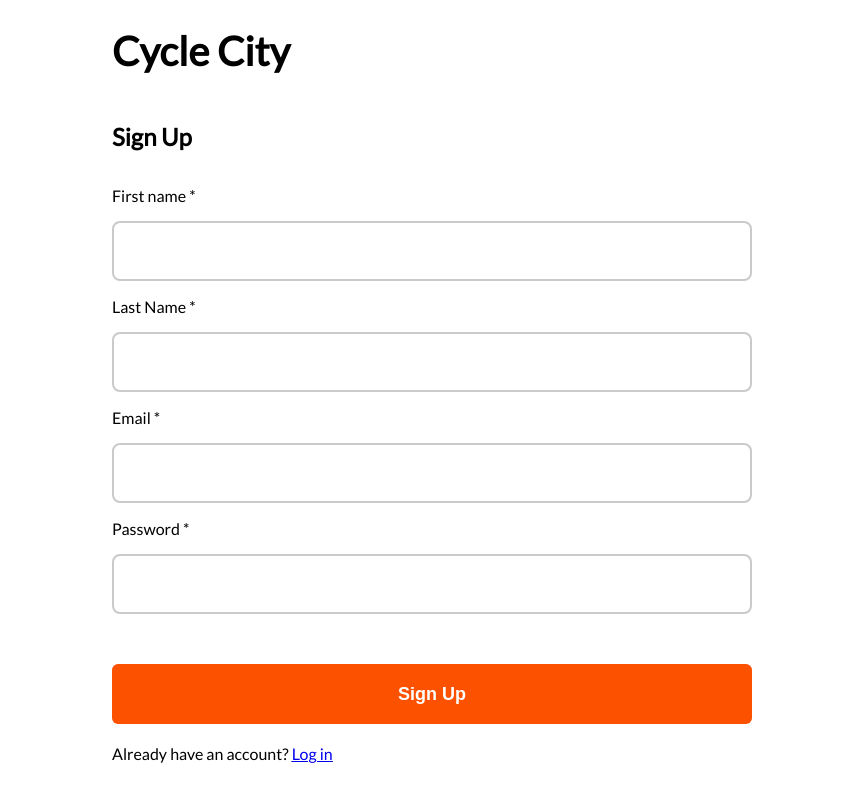
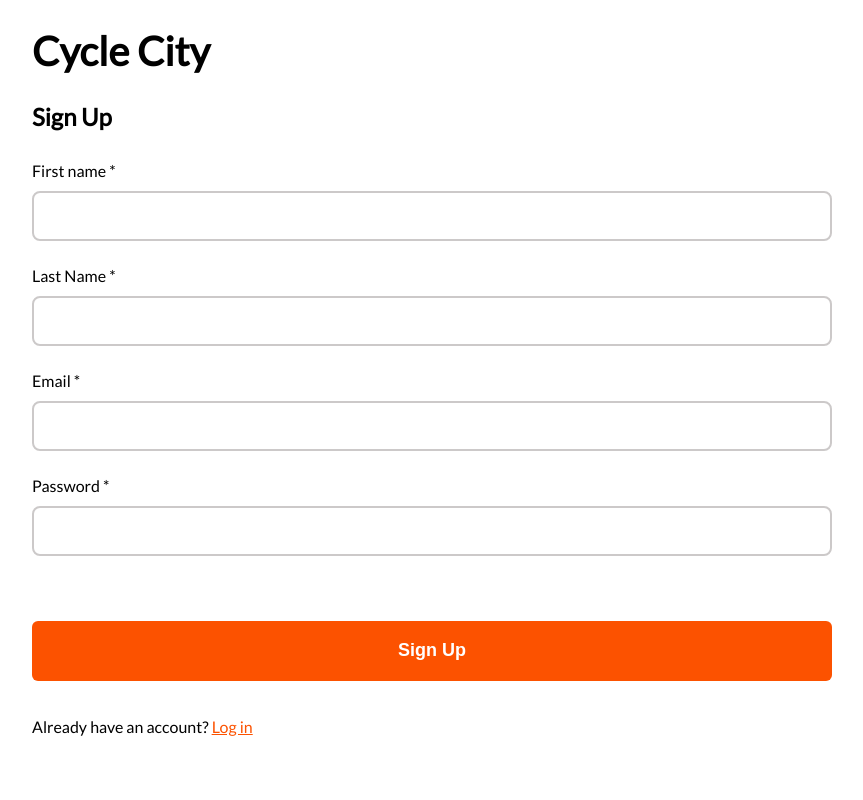
Before and after one commit to pshp/cycle-city, a React (Create React App) app in the folder client/: page /register in a window 1280 px wide. Shown: the whole page, without its empty margins (208-1071 px from the left). Built offline with nearby package versions, Linux system fonts and the light colour scheme; a web font is replaced by a local one.

Commit message:
feat(styling): more styling for register form

```diff
--- a/client/public/index.html
+++ b/client/public/index.html
@@ -28,7 +28,7 @@
       work correctly both with client-side routing and a non-root public URL.
       Learn how to configure a non-root public URL by running `npm run build`.
     -->
-    <title>React App</title>
+    <title>Cycle City</title>
   </head>
   <body>
     <noscript>You need to enable JavaScript to run this app.</noscript>
--- a/client/src/componants/Register/Register.css
+++ b/client/src/componants/Register/Register.css
@@ -1,6 +1,7 @@
 .signup-page {
   margin: 0 auto 0;
-  max-width: 50%;
+  max-width: 70%;
+  width:800px;
 }
 
 .user-form {
@@ -10,17 +11,39 @@
 }
 
 .user-input {
+  margin:0;
+  font-size: 20px;
   border: solid rgb(204, 201, 201) 2px;
   width: 100%;
   border-radius: 8px;
-  height: 60px;
+  height: 50px;
   box-sizing: border-box;
 }
 
 .user-input:focus {
   outline: none;
-  border: solid #fc5200 2px;
 }
+
+.user-input:focus-visible {
+  border: 3px #fc5200 solid;
+}
+
+label:focus-within {
+  font-weight: bold;
+}
+
+label {
+  display: flex;
+  flex-direction: column;
+  margin-bottom: 15px;
+  line-height: 40px;
+}
+
+input {
+  height: 20px;
+  margin-top: 50px;
+}
+
 
 .submit-btn {
   margin: 50px 0 20px 0;
@@ -36,6 +59,21 @@
   border: none;
 }
 
-.submit-btn:hover {
+.submit-btn:hover,  .submit-btn:focus {
   opacity: 0.7;
+  border:3px solid #fc5200;
+  background-color: white;
+  color: #fc5200;
 }
+
+
+
+.link {
+  color: inherit;
+  color: #fc5200;
+}
+
+.link:hover {
+  color: black;
+  font-weight: bold;
+}
--- a/client/src/componants/Register/Register.jsx
+++ b/client/src/componants/Register/Register.jsx
@@ -10,21 +10,38 @@ export default function Register() {
   return (
     <div className="signup-page">
       <h1>Cycle City</h1>
-      <form onSubmit={handleSumbit} className="user-form signup-form">
+      <form className="signup-form" onSubmit={handleSumbit}>
+
         <h2>Sign Up</h2>
-        <p>First name *</p>
-        <input className="user-input" type="text" />
-        <p>Last Name *</p>
-        <input className="user-input" type="text" />
-        <p>Email *</p>
-        <input className="user-input" type="text" />
-        <p>Password *</p>
-        <input className="user-input" type="text" />
+
+        <label htmlFor="first-name">
+          First name *
+          <input className="user-input" id="first-name" name="first-name" type="text" />
+        </label>
+
+        <label htmlFor="last-name">
+          Last Name *
+          <input className="user-input" id="last-name" name="last-name" type="text" />
+        </label>
+
+        <label htmlFor="email">
+          Email *
+          <input className="user-input" id="email" name="email" type="text" />
+        </label>
+
+        <label htmlFor="password">
+          Password *
+          <input className="user-input" id="password" name="password" type="text" />
+        </label>
+
         <button className="submit-btn" type="submit">Sign Up</button>
+
       </form>
-      Already have an account?
-      {' '}
-      <span><Link to="/login">Log in</Link></span>
+      <p>
+        Already have an account?
+        {' '}
+        <Link className="link" to="/login">Log in</Link>
+      </p>
     </div>
   );
 }
```
Also changed, not shown: 1 other file (tests, documents, lock files or other folders).
